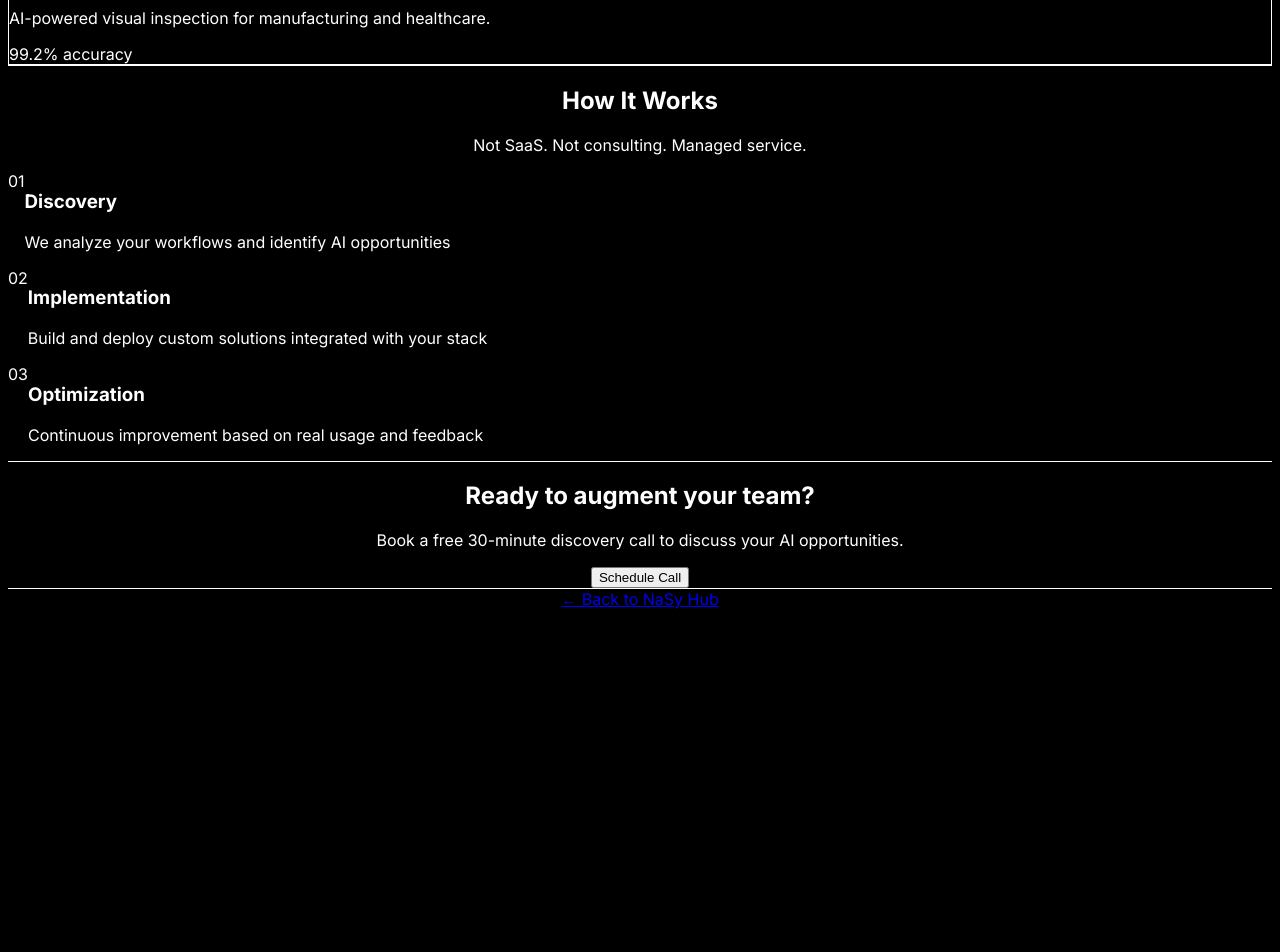
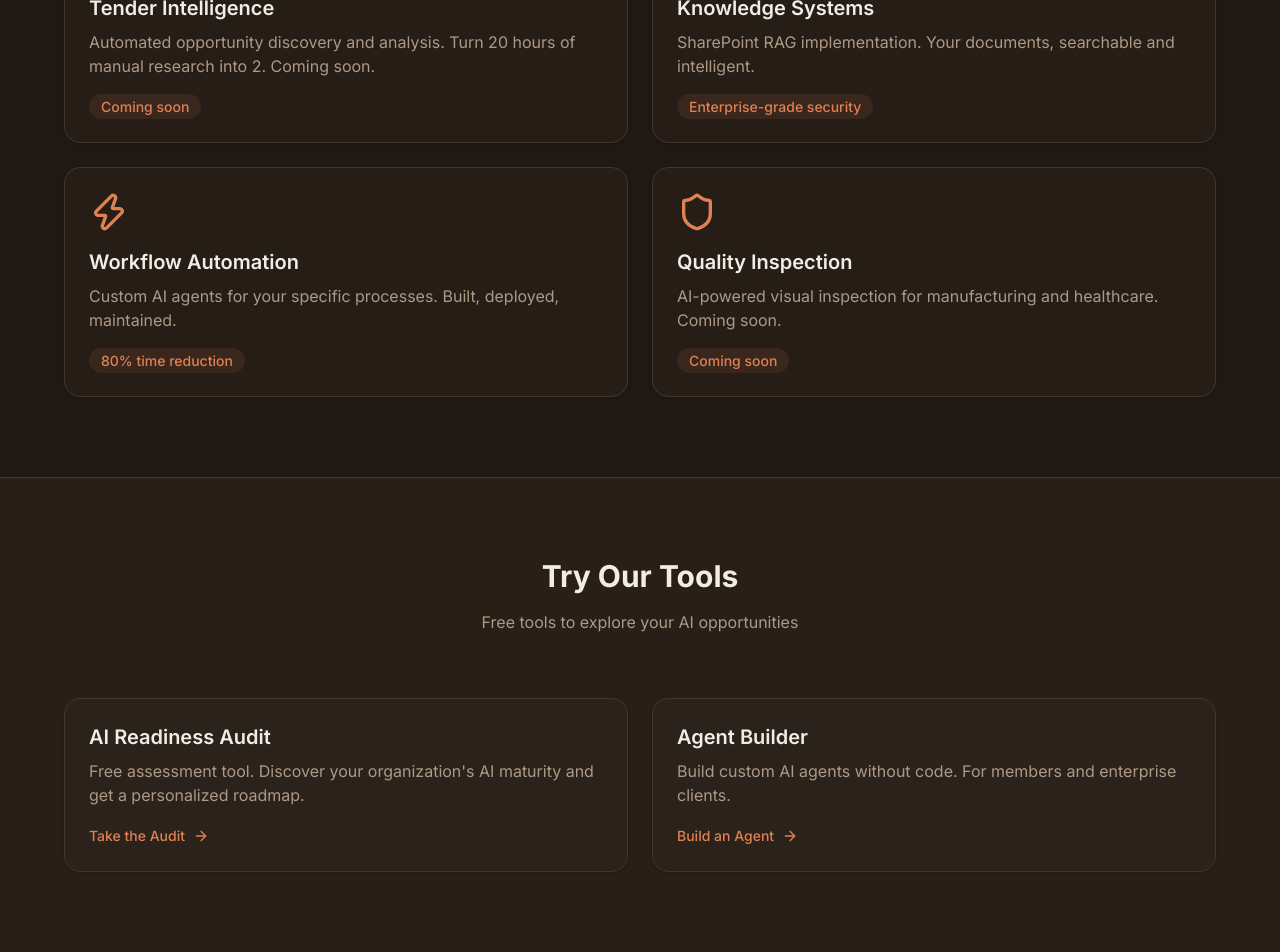
Before and after one commit to nas20two/nasyhub-v2, a Next.js app: page /ai in a window 1280 px wide. Shown: the part 820-1772 px from the top of the page. Before the commit the page ends 1437 px from the top, so only its background shows below. Built offline with nearby package versions, Linux system fonts and the light colour scheme.

Commit message:
WIP: Portfolio updates - Apps section, navigation, contact email

```diff
--- a/src/app/ai/page.tsx
+++ b/src/app/ai/page.tsx
@@ -8,8 +8,8 @@ const services = [
   {
     icon: Search,
     title: "Tender Intelligence",
-    description: "Automated opportunity discovery and analysis. Turn 20 hours of manual research into 2.",
-    metrics: "10x faster discovery",
+    description: "Automated opportunity discovery and analysis. Turn 20 hours of manual research into 2. Coming soon.",
+    metrics: "Coming soon",
   },
   {
     icon: Brain,
@@ -26,8 +26,23 @@ const services = [
   {
     icon: Shield,
     title: "Quality Inspection",
-    description: "AI-powered visual inspection for manufacturing and healthcare.",
-    metrics: "99.2% accuracy",
+    description: "AI-powered visual inspection for manufacturing and healthcare. Coming soon.",
+    metrics: "Coming soon",
+  },
+];
+
+const tools = [
+  {
+    title: "AI Readiness Audit",
+    description: "Free assessment tool. Discover your organization's AI maturity and get a personalized roadmap.",
+    url: "https://ai-readiness-audit-orpin.vercel.app",
+    cta: "Take the Audit",
+  },
+  {
+    title: "Agent Builder",
+    description: "Build custom AI agents without code. For members and enterprise clients.",
+    url: "https://agent-forge-v2-mu.vercel.app",
+    cta: "Build an Agent",
   },
 ];
 
@@ -47,21 +62,24 @@ export default function AIPage() {
             <ArrowLeft className="w-4 h-4 mr-2" />
             Back
           </Link>
-          <span className="font-semibold">AI Solutions</span>
+          <span className="font-semibold text-foreground">AI Solutions</span>
           <div className="w-16" />
         </div>
       </nav>
 
       {/* Hero */}
-      <section className="pt-32 pb-20 px-4">
-        <div className="max-w-4xl mx-auto text-center">
+      <section className="pt-32 pb-20 px-4 relative overflow-hidden">
+        {/* Background decoration */}
+        <div className="absolute top-0 right-0 w-96 h-96 bg-primary/5 rounded-full blur-3xl -translate-y-1/2" />
+
+        <div className="max-w-4xl mx-auto text-center relative z-10">
           <motion.div
             initial={{ opacity: 0, y: 20 }}
             animate={{ opacity: 1, y: 0 }}
             transition={{ duration: 0.6 }}
           >
-            <p className="text-blue-400 text-sm tracking-widest uppercase mb-4">Managed AI Services</p>
-            <h1 className="text-4xl md:text-6xl font-bold mb-6 tracking-tight">
+            <p className="text-primary text-sm tracking-widest uppercase mb-4">Managed AI Services</p>
+            <h1 className="text-4xl md:text-6xl font-bold mb-6 tracking-tight text-foreground">
               Your AI Department,
               <br />
               <span className="text-muted-foreground">Without the Headcount</span>
@@ -70,8 +88,12 @@ export default function AIPage() {
               One person + AI = team-level output. Deep domain expertise meets technology leverage.
             </p>
             <div className="flex flex-wrap justify-center gap-4 text-sm text-muted-foreground">
-              <span className="flex items-center"><Clock className="w-4 h-4 mr-2" />15 years enterprise experience</span>
-              <span className="flex items-center"><BarChart3 className="w-4 h-4 mr-2" />Retainer model: $2K-5K/month</span>
+              <span className="flex items-center bg-secondary/50 px-4 py-2 rounded-full">
+                <Clock className="w-4 h-4 mr-2" />15 years enterprise experience
+              </span>
+              <span className="flex items-center bg-secondary/50 px-4 py-2 rounded-full">
+                <BarChart3 className="w-4 h-4 mr-2" />Retainer model: $2K-5K/month
+              </span>
             </div>
           </motion.div>
         </div>
@@ -87,7 +109,7 @@ export default function AIPage() {
             transition={{ duration: 0.6 }}
             className="text-center mb-16"
           >
-            <h2 className="text-3xl font-bold mb-4">Services</h2>
+            <h2 className="text-3xl font-bold mb-4 text-foreground">Services</h2>
             <p className="text-muted-foreground">End-to-end AI implementation, managed for you</p>
           </motion.div>
 
@@ -99,13 +121,52 @@ export default function AIPage() {
                 whileInView={{ opacity: 1, y: 0 }}
                 viewport={{ once: true }}
                 transition={{ delay: index * 0.1, duration: 0.6 }}
-                className="p-6 rounded-xl border border-border bg-muted/30 hover:bg-muted/50 transition-colors"
+                className="p-6 rounded-xl border border-border bg-card/50 hover:bg-card transition-colors shadow-sm hover:shadow-md"
               >
-                <service.icon className="w-10 h-10 mb-4 text-blue-400" />
-                <h3 className="text-xl font-semibold mb-2">{service.title}</h3>
+                <service.icon className="w-10 h-10 mb-4 text-primary" />
+                <h3 className="text-xl font-semibold mb-2 text-foreground">{service.title}</h3>
                 <p className="text-muted-foreground mb-4">{service.description}</p>
-                <span className="text-sm text-blue-400 font-medium">{service.metrics}</span>
+                <span className="text-sm text-primary font-medium bg-primary/10 px-3 py-1 rounded-full">{service.metrics}</span>
               </motion.div>
+            ))}
+          </div>
+        </div>
+      </section>
+
+      {/* Tools */}
+      <section className="py-20 px-4 border-t border-border bg-secondary/30">
+        <div className="max-w-6xl mx-auto">
+          <motion.div
+            initial={{ opacity: 0, y: 20 }}
+            whileInView={{ opacity: 1, y: 0 }}
+            viewport={{ once: true }}
+            transition={{ duration: 0.6 }}
+            className="text-center mb-16"
+          >
+            <h2 className="text-3xl font-bold mb-4 text-foreground">Try Our Tools</h2>
+            <p className="text-muted-foreground">Free tools to explore your AI opportunities</p>
+          </motion.div>
+
+          <div className="grid md:grid-cols-2 gap-6">
+            {tools.map((tool, index) => (
+              <motion.a
+                key={tool.title}
+                href={tool.url}
+                target="_blank"
+                rel="noopener noreferrer"
+                initial={{ opacity: 0, y: 20 }}
+                whileInView={{ opacity: 1, y: 0 }}
+                viewport={{ once: true }}
+                transition={{ delay: index * 0.1, duration: 0.6 }}
+                className="p-6 rounded-xl border border-border bg-card hover:bg-card/80 transition-all shadow-sm hover:shadow-md cursor-pointer block"
+              >
+                <h3 className="text-xl font-semibold mb-2 text-foreground">{tool.title}</h3>
+                <p className="text-muted-foreground mb-4">{tool.description}</p>
+                <span className="inline-flex items-center text-sm font-medium text-primary hover:text-primary/80 transition-colors">
+                  {tool.cta}
+                  <ArrowLeft className="w-4 h-4 ml-2 rotate-180" />
+                </span>
+              </motion.a>
             ))}
           </div>
         </div>
@@ -121,7 +182,7 @@ export default function AIPage() {
             transition={{ duration: 0.6 }}
             className="text-center mb-16"
           >
-            <h2 className="text-3xl font-bold mb-4">How It Works</h2>
+            <h2 className="text-3xl font-bold mb-4 text-foreground">How It Works</h2>
             <p className="text-muted-foreground">Not SaaS. Not consulting. Managed service.</p>
           </motion.div>
 
@@ -133,11 +194,11 @@ export default function AIPage() {
                 whileInView={{ opacity: 1, x: 0 }}
                 viewport={{ once: true }}
                 transition={{ delay: index * 0.1, duration: 0.6 }}
-                className="flex items-start gap-6"
+                className="flex items-start gap-6 p-6 rounded-xl bg-card/50 border border-border"
               >
-                <span className="text-4xl font-bold text-muted-foreground/30">{item.step}</span>
+                <span className="text-4xl font-bold text-primary/30">{item.step}</span>
                 <div>
-                  <h3 className="text-xl font-semibold mb-2">{item.title}</h3>
+                  <h3 className="text-xl font-semibold mb-2 text-foreground">{item.title}</h3>
                   <p className="text-muted-foreground">{item.desc}</p>
                 </div>
               </motion.div>
@@ -155,11 +216,11 @@ export default function AIPage() {
             viewport={{ once: true }}
             transition={{ duration: 0.6 }}
           >
-            <h2 className="text-3xl font-bold mb-4">Ready to augment your team?</h2>
+            <h2 className="text-3xl font-bold mb-4 text-foreground">Ready to augment your team?</h2>
             <p className="text-muted-foreground mb-8">
               Book a free 30-minute discovery call to discuss your AI opportunities.
             </p>
-            <button className="px-8 py-4 bg-blue-500 hover:bg-blue-600 text-white font-medium rounded-lg transition-colors">
+            <button className="px-8 py-4 bg-primary hover:bg-primary/90 text-primary-foreground font-medium rounded-xl transition-colors shadow-lg hover:shadow-xl">
               Schedule Call
             </button>
           </motion.div>
--- a/src/app/globals.css
+++ b/src/app/globals.css
@@ -1,48 +1,113 @@
-@tailwind base;
-@tailwind components;
-@tailwind utilities;
+@import "tailwindcss";
+
+/* NaSy Hub - Warm & Creative Design System */
 
 :root {
-  --foreground-rgb: 255, 255, 255;
-  --background-start-rgb: 0, 0, 0;
-  --background-end-rgb: 0, 0, 0;
+  /* Warm cream background */
+  --background: 40 33% 96%;
+  --foreground: 25 30% 15%;
+
+  /* Warm card colors */
+  --card: 40 40% 98%;
+  --card-foreground: 25 30% 15%;
+
+  /* Terracotta primary */
+  --primary: 15 65% 50%;
+  --primary-foreground: 40 40% 98%;
+
+  /* Warm amber secondary */
+  --secondary: 35 60% 90%;
+  --secondary-foreground: 25 30% 20%;
+
+  /* Muted warm tones */
+  --muted: 35 30% 92%;
+  --muted-foreground: 25 20% 45%;
+
+  /* Accent - warm amber */
+  --accent: 35 70% 85%;
+  --accent-foreground: 25 30% 15%;
+
+  --border: 30 25% 85%;
+  --input: 30 25% 85%;
+  --ring: 15 65% 50%;
+
+  --radius: 0.75rem;
+}
+
+.dark {
+  /* Deep warm dark background */
+  --background: 25 25% 10%;
+  --foreground: 35 30% 92%;
+
+  --card: 25 22% 14%;
+  --card-foreground: 35 30% 92%;
+
+  /* Warmer terracotta for dark mode */
+  --primary: 20 70% 60%;
+  --primary-foreground: 25 25% 10%;
+
+  --secondary: 25 30% 20%;
+  --secondary-foreground: 35 30% 90%;
+
+  --muted: 25 25% 18%;
+  --muted-foreground: 30 20% 60%;
+
+  --accent: 30 40% 25%;
+  --accent-foreground: 35 30% 92%;
+
+  --border: 25 20% 22%;
+  --input: 25 20% 22%;
+  --ring: 20 70% 60%;
+}
+
+@theme inline {
+  --color-background: hsl(var(--background));
+  --color-foreground: hsl(var(--foreground));
+  --color-card: hsl(var(--card));
+  --color-card-foreground: hsl(var(--card-foreground));
+  --color-primary: hsl(var(--primary));
+  --color-primary-foreground: hsl(var(--primary-foreground));
+  --color-secondary: hsl(var(--secondary));
+  --color-secondary-foreground: hsl(var(--secondary-foreground));
+  --color-muted: hsl(var(--muted));
+  --color-muted-foreground: hsl(var(--muted-foreground));
+  --color-accent: hsl(var(--accent));
+  --color-accent-foreground: hsl(var(--accent-foreground));
+  --color-border: hsl(var(--border));
+  --color-input: hsl(var(--input));
+  --color-ring: hsl(var(--ring));
+  --radius-sm: calc(var(--radius) - 4px);
+  --radius-md: calc(var(--radius) - 2px);
+  --radius-lg: var(--radius);
+  --radius-xl: calc(var(--radius) + 4px);
 }
 
 html {
   scroll-behavior: smooth;
 }
 
-body {
-  color: rgb(var(--foreground-rgb));
-  background: linear-gradient(
-      to bottom,
-      transparent,
-      rgb(var(--background-end-rgb))
-    )
-    rgb(var(--background-start-rgb));
-  min-height: 100vh;
-}
-
-@layer utilities {
-  .text-balance {
-    text-wrap: balance;
-  }
-}
-
-/* Custom scrollbar for dark theme */
+/* Custom scrollbar */
 ::-webkit-scrollbar {
   width: 8px;
 }
 
 ::-webkit-scrollbar-track {
-  background: #0a0a0a;
+  background: hsl(40 33% 96%);
 }
 
 ::-webkit-scrollbar-thumb {
-  background: #333;
+  background: hsl(30 25% 75%);
   border-radius: 4px;
 }
 
 ::-webkit-scrollbar-thumb:hover {
-  background: #555;
+  background: hsl(30 25% 60%);
 }
+
+.dark ::-webkit-scrollbar-track {
+  background: hsl(25 25% 10%);
+}
+
+.dark ::-webkit-scrollbar-thumb {
+  background: hsl(25 20% 25%);
+}
--- a/src/app/layout.tsx
+++ b/src/app/layout.tsx
@@ -6,7 +6,7 @@ const inter = Inter({ subsets: ["latin"] });
 
 export const metadata: Metadata = {
   title: "NaSy Hub | AI Solutions & Electronic Music",
-  description: "Your AI Department, Without the Headcount. Managed AI services for enterprise + Electronic music production.",
+  description: "Your Creative Digital Space. AI-powered services and electronic music production.",
 };
 
 export default function RootLayout({
--- a/tailwind.config.ts
+++ b/tailwind.config.ts
@@ -1,37 +1,63 @@
 import type { Config } from "tailwindcss";
 
 const config: Config = {
+  darkMode: "class",
   content: [
     "./src/pages/**/*.{js,ts,jsx,tsx,mdx}",
     "./src/components/**/*.{js,ts,jsx,tsx,mdx}",
     "./src/app/**/*.{js,ts,jsx,tsx,mdx}",
   ],
-  darkMode: "class",
   theme: {
     extend: {
       colors: {
-        background: "#0a0a0a",
-        foreground: "#fafafa",
-        muted: "#171717",
-        "muted-foreground": "#a3a3a3",
-        border: "#262626",
-        primary: "#fafafa",
-        "primary-foreground": "#171717",
-        accent: "#262626",
-        "accent-foreground": "#fafafa",
+        background: "hsl(var(--background))",
+        foreground: "hsl(var(--foreground))",
+        card: {
+          DEFAULT: "hsl(var(--card))",
+          foreground: "hsl(var(--card-foreground))",
+        },
+        primary: {
+          DEFAULT: "hsl(var(--primary))",
+          foreground: "hsl(var(--primary-foreground))",
+        },
+        secondary: {
+          DEFAULT: "hsl(var(--secondary))",
+          foreground: "hsl(var(--secondary-foreground))",
+        },
+        muted: {
+          DEFAULT: "hsl(var(--muted))",
+          foreground: "hsl(var(--muted-foreground))",
+        },
+        accent: {
+          DEFAULT: "hsl(var(--accent))",
+          foreground: "hsl(var(--accent-foreground))",
+        },
+        border: "hsl(var(--border))",
+        input: "hsl(var(--input))",
+        ring: "hsl(var(--ring))",
+      },
+      borderRadius: {
+        lg: "var(--radius)",
+        md: "calc(var(--radius) - 2px)",
+        sm: "calc(var(--radius) - 4px)",
       },
       animation: {
-        "fade-in": "fadeIn 0.5s ease-in-out",
-        "slide-up": "slideUp 0.5s ease-out",
+        "fade-in": "fadeIn 0.5s ease-out",
+        "fade-in-up": "fadeInUp 0.6s ease-out",
+        float: "float 6s ease-in-out infinite",
       },
       keyframes: {
         fadeIn: {
           "0%": { opacity: "0" },
           "100%": { opacity: "1" },
         },
-        slideUp: {
-          "0%": { transform: "translateY(20px)", opacity: "0" },
-          "100%": { transform: "translateY(0)", opacity: "1" },
+        fadeInUp: {
+          "0%": { opacity: "0", transform: "translateY(20px)" },
+          "100%": { opacity: "1", transform: "translateY(0)" },
+        },
+        float: {
+          "0%, 100%": { transform: "translateY(0)" },
+          "50%": { transform: "translateY(-20px)" },
         },
       },
     },
```
Also changed, not shown: package.json (+5 -2 lines), src/app/music/page.tsx (+21 -18 lines), src/app/page.tsx (+44 -25 lines), 1 other file (tests, documents, lock files or other folders).
